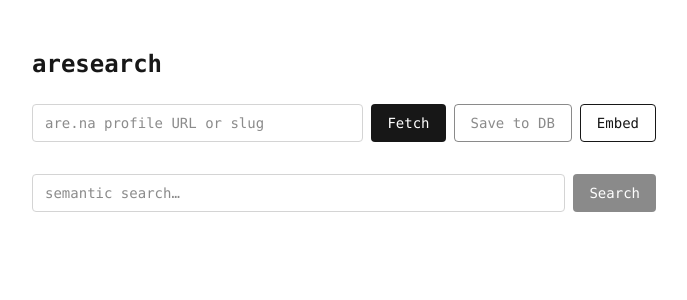
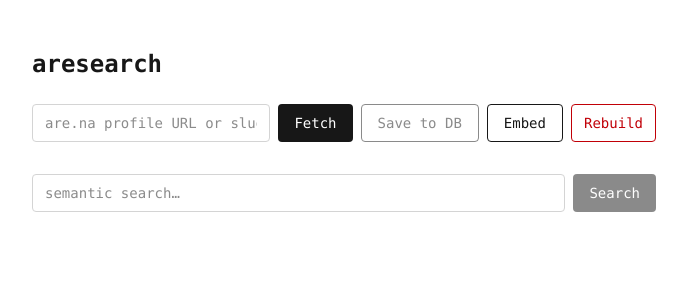
Before and after one commit to pxsswordprotected/aresearch, a Next.js app: page / in a window 1280 px wide. Shown: the top 300 px of the page, without its empty margins (296-983 px from the left). Built offline with nearby package versions, Linux system fonts and the light colour scheme.

Commit message:
add channels, type, and source to embed for blocks

```diff
--- a/app/api/embed/route.ts
+++ b/app/api/embed/route.ts
@@ -2,13 +2,13 @@
 import { embedPendingBlocks } from "@/lib/embed-blocks";
 
 export const runtime = "nodejs";
-// Embedding a few hundred blocks comfortably exceeds Vercel's default
-// 10s function budget. Local dev has no limit, but flag it for prod.
 export const maxDuration = 300;
 
-export async function POST() {
+export async function POST(req: Request) {
+  const url = new URL(req.url);
+  const rebuild = url.searchParams.get("rebuild") === "1";
   try {
-    const result = await embedPendingBlocks();
+    const result = await embedPendingBlocks({ rebuild });
     return NextResponse.json(result);
   } catch (err) {
     const message = err instanceof Error ? err.message : String(err);
--- a/app/page.tsx
+++ b/app/page.tsx
@@ -117,23 +117,30 @@
     }
   }
 
-  async function onEmbed() {
+  async function onEmbed(rebuild = false) {
     setEmbedding(true);
     setEmbedStatus(null);
     try {
-      const res = await fetch(`/api/embed`, { method: "POST" });
+      const url = rebuild ? `/api/embed?rebuild=1` : `/api/embed`;
+      const res = await fetch(url, { method: "POST" });
       const body = (await res.json()) as
-        | { embedded: number; skipped: number; batches: number }
+        | {
+            embedded: number;
+            skipped: number;
+            batches: number;
+            cleared: number;
+          }
         | { error: string };
       if (!res.ok || "error" in body) {
         const msg = "error" in body ? body.error : `HTTP ${res.status}`;
         setEmbedStatus(`error: ${msg}`);
         return;
       }
+      const clearedPart = body.cleared > 0 ? `cleared ${body.cleared}, ` : "";
       setEmbedStatus(
         body.embedded === 0
-          ? "nothing pending — all blocks with text are already embedded"
-          : `embedded ${body.embedded} new block${body.embedded === 1 ? "" : "s"} in ${body.batches} batch${body.batches === 1 ? "" : "es"}`,
+          ? `${clearedPart}nothing pending`
+          : `${clearedPart}embedded ${body.embedded} block${body.embedded === 1 ? "" : "s"} in ${body.batches} batch${body.batches === 1 ? "" : "es"}`,
       );
     } catch (err) {
       setEmbedStatus(
@@ -194,11 +201,20 @@
         </button>
         <button
           type="button"
-          onClick={onEmbed}
+          onClick={() => onEmbed(false)}
           disabled={embedding}
           className="rounded border border-neutral-900 px-4 py-2 text-neutral-900 disabled:opacity-50"
         >
           {embedding ? "…" : "Embed"}
+        </button>
+        <button
+          type="button"
+          onClick={() => onEmbed(true)}
+          disabled={embedding}
+          title="clear vec_blocks and re-embed everything (costs ~$0.001 for 350 blocks)"
+          className="rounded border border-red-700 px-3 py-2 text-red-700 disabled:opacity-50"
+        >
+          {embedding ? "…" : "Rebuild"}
         </button>
       </form>
 
--- a/lib/embed-blocks.ts
+++ b/lib/embed-blocks.ts
@@ -18,12 +18,23 @@
   embedded: number;
   skipped: number;
   batches: number;
+  cleared: number;
 };
 
 type PendingRow = { id: number; search_text: string };
 
-export async function embedPendingBlocks(): Promise<EmbedResult> {
+export async function embedPendingBlocks(
+  opts: { rebuild?: boolean } = {},
+): Promise<EmbedResult> {
   const db = getDb();
+
+  let cleared = 0;
+  if (opts.rebuild) {
+    cleared = (db.prepare("SELECT COUNT(*) AS c FROM vec_blocks").get() as {
+      c: number;
+    }).c;
+    db.exec("DELETE FROM vec_blocks");
+  }
 
   const pending = db
     .prepare(
@@ -37,7 +48,7 @@
     .all() as PendingRow[];
 
   if (pending.length === 0) {
-    return { embedded: 0, skipped: 0, batches: 0 };
+    return { embedded: 0, skipped: 0, batches: 0, cleared };
   }
 
   const insert = db.prepare(
@@ -75,5 +86,5 @@
     batches += 1;
   }
 
-  return { embedded, skipped, batches };
+  return { embedded, skipped, batches, cleared };
 }
```
Also changed, not shown: 1 other file (tests, documents, lock files or other folders).
